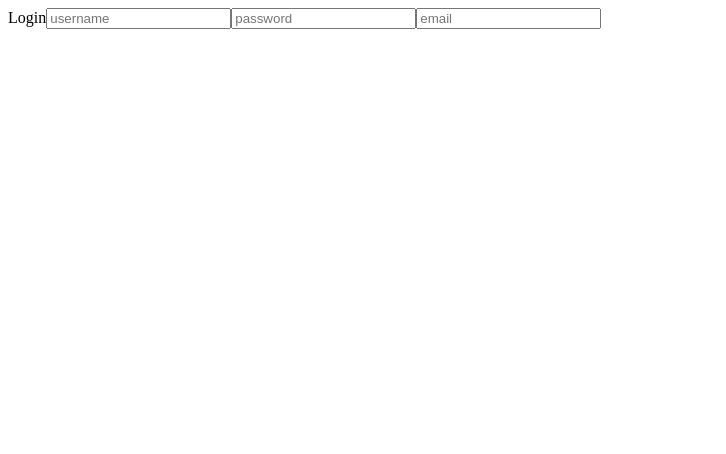
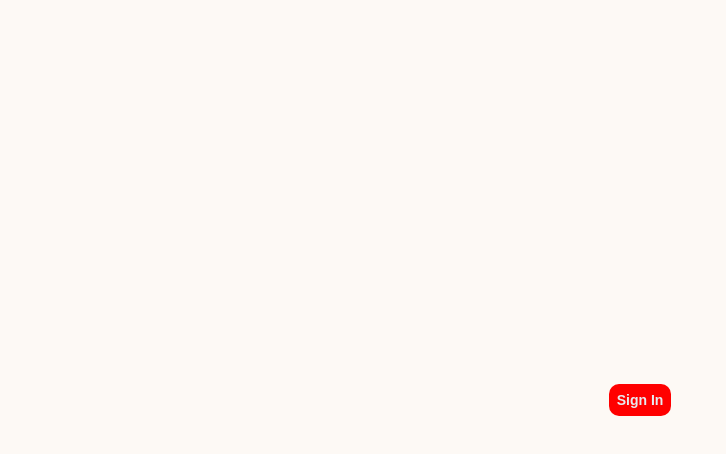
Before and after one commit to hassankhalil33/bankera-frontend, a React (Create React App) app: page / in a window 1280 px wide. Shown: the top 454 px of the page, without its empty margins (0-726 px from the left). Built offline with nearby package versions, Linux system fonts and the light colour scheme.

Commit message:
Added Button CSS

```diff
--- a/src/App.css
+++ b/src/App.css
@@ -4,6 +4,31 @@
   margin: 0;
 }
 
-body {
+.blue {
+  background-color: blue;
+}
+
+.red {
+  background-color: red;
+}
+
+.sign-in-page {
   display: flex;
+  justify-content: center;
+  align-items: center;
+  background-color: rgb(253, 249, 245);
+  height: 100vh;
+  width: 100vw;
 }
+
+.btn {
+  display: flex;
+  justify-content: center;
+  align-items: center;
+  padding: 8px;
+  font-size: 14px;
+  border-radius: 10px;
+  font-weight: bold;
+  color: rgb(230, 235, 240);
+  cursor: pointer;
+}
--- a/src/App.jsx
+++ b/src/App.jsx
@@ -1,17 +1,20 @@
 import React from 'react';
+import LoginPage from './screens/LoginPage';
 import Button from './components/Button';
-import LoginPage from './screens/LoginPage';
+import "./App.css";
 
 const handleClick = () => {
-  console.log("Clicked");
-}
+  console.log("clicked!")
+};
 
 function App() {
   return (
-    <div className="d-flex align-items-center">
-      <LoginPage />
+    <div className="sign-in-page">
+      <Button onPress={handleClick} color={"red"}>
+        Sign In
+      </Button>
     </div>
   );
-}
+};
 
 export default App;
--- a/src/components/Button.jsx
+++ b/src/components/Button.jsx
@@ -1,10 +1,11 @@
 import React from "react";
+import "../App.css";
 
-const Button = ({ children, type, click }) => {
+const Button = ({ children, color = "blue", onPress }) => {
   return (
     <button
-      className={"btn btn-" + type}
-      onClick={click}
+      className={"btn " + color}
+      onClick={onPress}
     >
       {children}
     </button>
```
